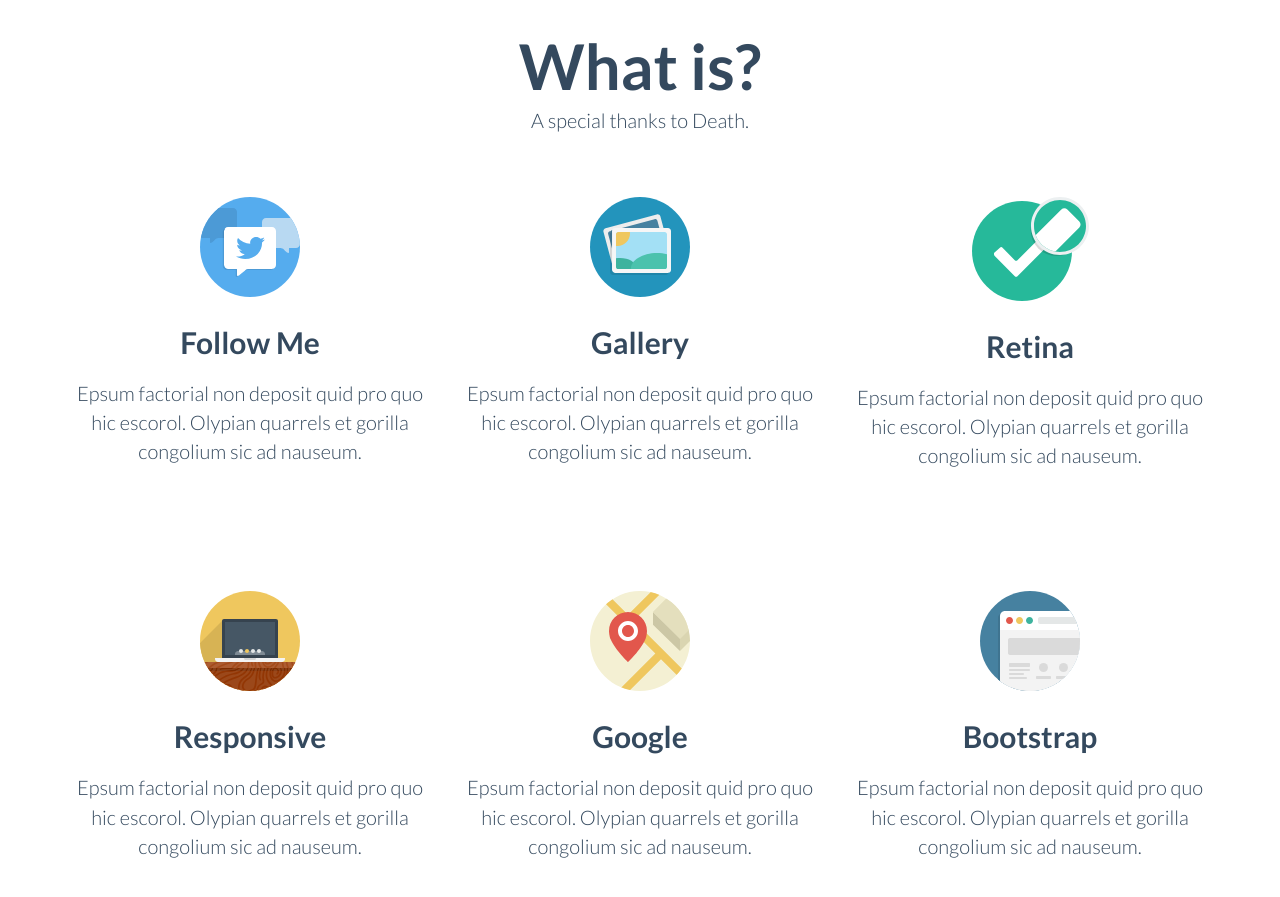
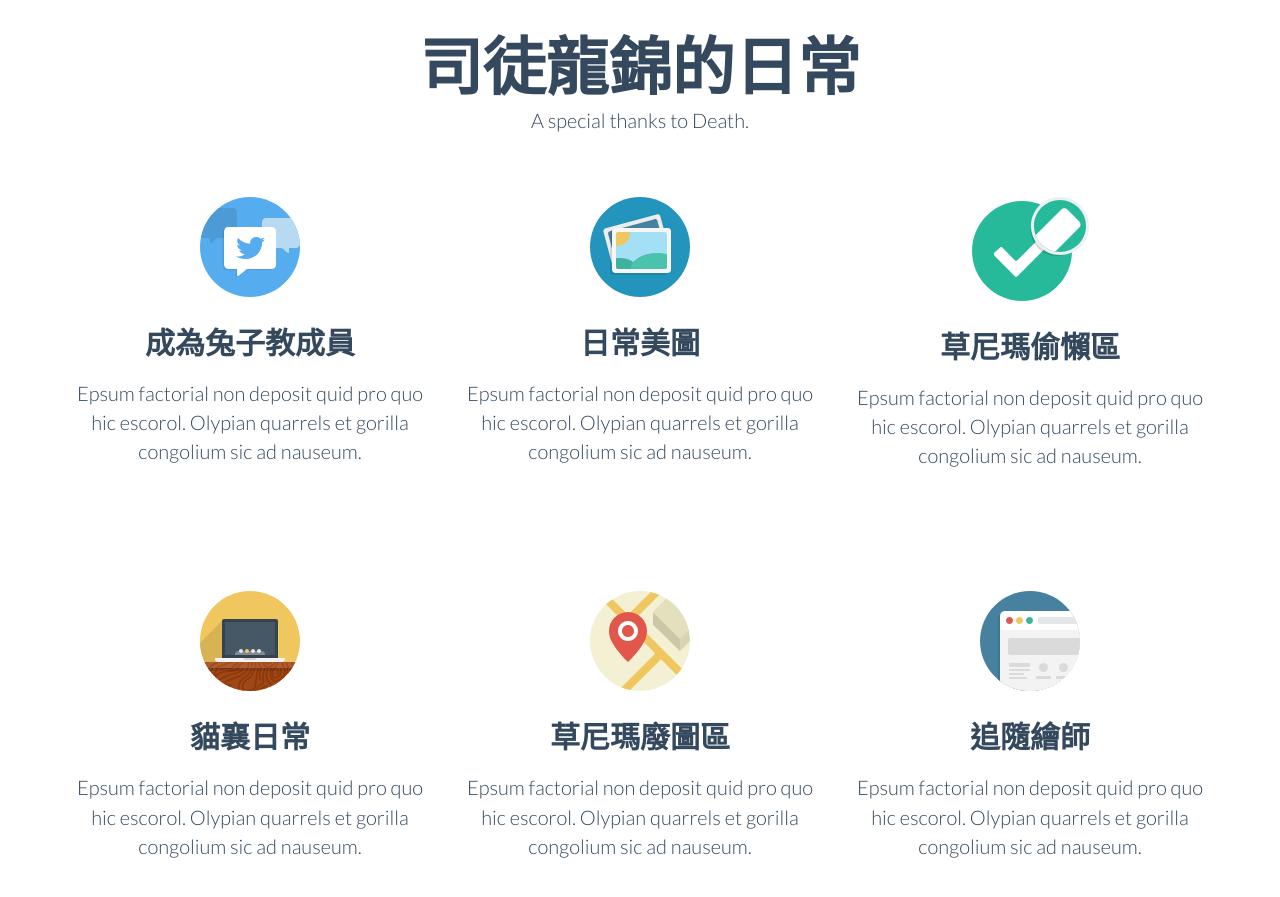
Before and after one commit to lama920827/963852-gdg.rar, a plain HTML site: page index.html in a window 1280 px wide. Shown: the part 949-1846 px from the top of the page. Drawn offline with Linux system fonts and the light colour scheme.

Commit message:
Update index.html
ㄏ

```diff
--- a/index.html
+++ b/index.html
@@ -108,7 +108,7 @@
 		<div class="container">
 
 			<div class="col-md-6 col-md-offset-3 text-center wrap_title">
-				<h2>What is?</h2>
+				<h2>司徒龍錦的日常</h2>
 				<p class="lead" style="margin-top:0">A special thanks to Death.</p>
 
 			</div>
@@ -117,7 +117,7 @@
 
 				<div class="col-sm-4 wow fadeInDown text-center">
 				  <img class="rotate" src="img/icon/tweet.svg" alt="Generic placeholder image">
-				  <h3>Follow Me</h3>
+				  <h3>成為兔子教成員</h3>
 				  <p class="lead">Epsum factorial non deposit quid pro quo hic escorol. Olypian quarrels et gorilla congolium sic ad nauseum. </p>
 
 				  <!-- <p><a class="btn btn-embossed btn-primary view" role="button">View Details</a></p> -->
@@ -125,14 +125,14 @@
 
 				<div class="col-sm-4 wow fadeInDown text-center">
 				  <img  class="rotate" src="img/icon/picture.svg" alt="Generic placeholder image">
-				   <h3>Gallery</h3>
+				   <h3>日常美圖</h3>
 				   <p class="lead">Epsum factorial non deposit quid pro quo hic escorol. Olypian quarrels et gorilla congolium sic ad nauseum. </p>
 				   <!-- <p><a class="btn btn-embossed btn-primary view" role="button">View Details</a></p> -->
 				</div><!-- /.col-lg-4 -->
 
 				<div class="col-sm-4 wow fadeInDown text-center">
 				  <img  class="rotate" src="img/icon/retina.svg" alt="Generic placeholder image">
-				   <h3>Retina</h3>
+				   <h3>草尼瑪偷懶區</h3>
 					<p class="lead">Epsum factorial non deposit quid pro quo hic escorol. Olypian quarrels et gorilla congolium sic ad nauseum. </p>
 				  <!-- <p><a class="btn btn-embossed btn-primary view" role="button">View Details</a></p> -->
 				</div><!-- /.col-lg-4 -->
@@ -143,21 +143,21 @@
 
 				<div class="col-sm-4  wow fadeInDown text-center">
 				  <img class="rotate" src="img/icon/laptop.svg" alt="Generic placeholder image">
-				  <h3>Responsive</h3>
+				  <h3>貓襄日常</h3>
 				  <p class="lead">Epsum factorial non deposit quid pro quo hic escorol. Olypian quarrels et gorilla congolium sic ad nauseum. </p>
 				 <!-- <p><a class="btn btn-embossed btn-primary view" role="button">View Details</a></p> -->
 				</div><!-- /.col-lg-4 -->
 
 				<div class="col-sm-4 wow fadeInDown text-center">
 				  <img  class="rotate" src="img/icon/map.svg" alt="Generic placeholder image">
-				   <h3>Google</h3>
+				   <h3>草尼瑪廢圖區</h3>
 				   <p class="lead">Epsum factorial non deposit quid pro quo hic escorol. Olypian quarrels et gorilla congolium sic ad nauseum. </p>
 				   <!-- <p><a class="btn btn-embossed btn-primary view" role="button">View Details</a></p> -->
 				</div><!-- /.col-lg-4 -->
 
 				<div class="col-sm-4 wow fadeInDown text-center">
 				  <img  class="rotate" src="img/icon/browser.svg" alt="Generic placeholder image">
-				   <h3>Bootstrap</h3>
+				   <h3>追隨繪師</h3>
 				 <p class="lead">Epsum factorial non deposit quid pro quo hic escorol. Olypian quarrels et gorilla congolium sic ad nauseum. </p>
 				  <!-- <p><a class="btn btn-embossed btn-primary view" role="button">View Details</a></p> -->
 				</div><!-- /.col-lg-4 -->
```
